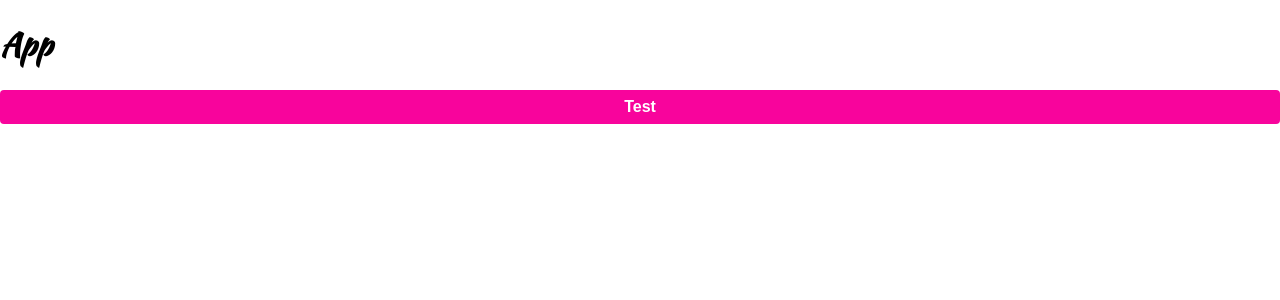
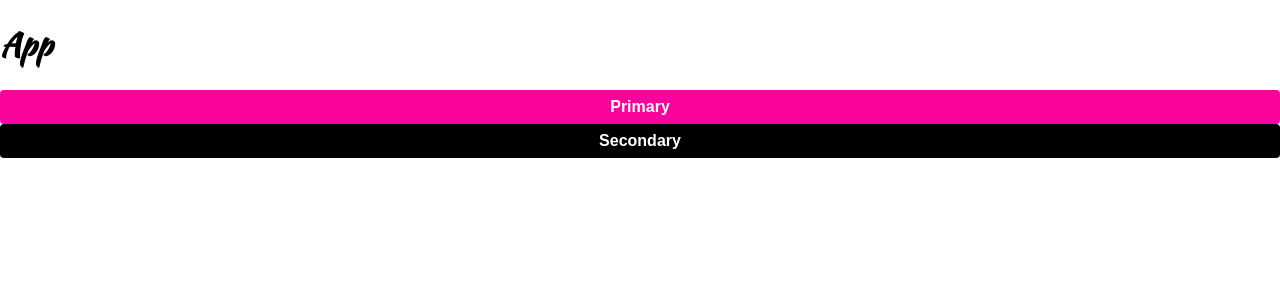
Before and after one commit to Alexrocchi/React_Styled-Components, a React (Create React App) app: page / in a window 1280 px wide. Shown: the top 300 px of the page. Built offline with nearby package versions, Linux system fonts and the light colour scheme.

Commit message:
Conditional styles based on props

```diff
--- a/src/components/App.js
+++ b/src/components/App.js
@@ -17,7 +17,8 @@
     <>
       <GlobalStyle/>
       <h1>App</h1>
-      <Button>Test</Button>
+      <Button>Primary</Button>
+      <Button secondary>Secondary</Button>
     </>
   );
 }
--- a/src/components/common/Button.js
+++ b/src/components/common/Button.js
@@ -3,7 +3,7 @@
 /* Button -> Remember that all React Components have to start with a Capital letter */
 const Button = styled.button`
     color: white;
-    background-color: #f8049c;
+    background-color: ${(props) => props.secondary ? 'black' : '#f8049c'};
     font-weight: bold;
     padding: 8px;
     border-radius: 4px;
```
